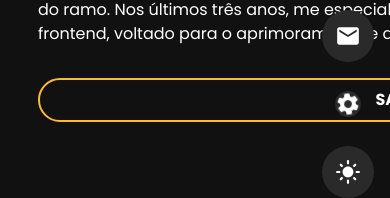
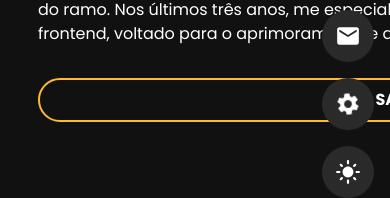
Before and after one commit to gb1993/portfolio, a Next.js app: page / in a window 390 px wide. Shown: the part 420-618 px from the top of the page. Built offline with nearby package versions, Linux system fonts and the light colour scheme.

Commit message:
chore: remove componente

```diff
--- a/components/FloatBar/index.tsx
+++ b/components/FloatBar/index.tsx
@@ -73,30 +73,7 @@ const FloatBar = () => {
           </Link>
         </li>
 
-        {/* Versão do seletor de cores para mobile */}
-        <li className={`group ${floatBarItemCss} lg:hidden`}>
-          <details className="relative">
-            <summary className="cursor-pointer flex items-center justify-center w-full h-full z-[2] bg-black-secondary rounded-full group-hover:bg-primary duration-400">
-              <SettingsIcon
-                className="animate-spin"
-                sx={{ fontSize: "26px" }}
-              />
-            </summary>
-            <ul className="absolute top-full mt-2 flex gap-2 bg-white dark:bg-gray-800 p-2 rounded shadow">
-              {themes.map((theme, index) => (
-                <li
-                  key={index}
-                  className="w-6 h-6 border cursor-pointer"
-                  style={{ background: theme.color }}
-                  onClick={() => setColor(theme.value)}
-                />
-              ))}
-            </ul>
-          </details>
-        </li>
-
-        {/* Versão do seletor de cores para desktop */}
-        <li className={`group ${floatBarItemCss} hidden lg:flex`}>
+        <li className={`group ${floatBarItemCss} flex`}>
           <ul className={floatBarItemTitleCss}>
             {themes.map((theme, index) => (
               <li
```
